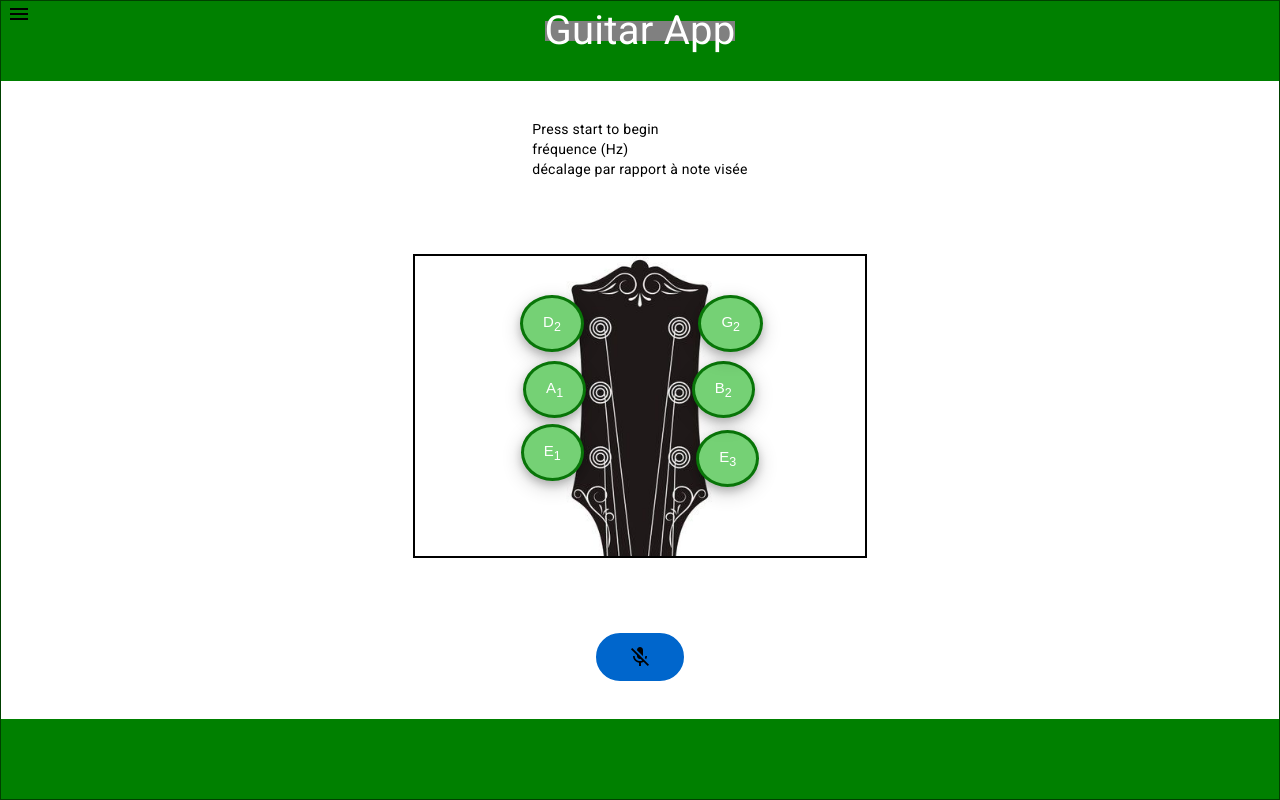
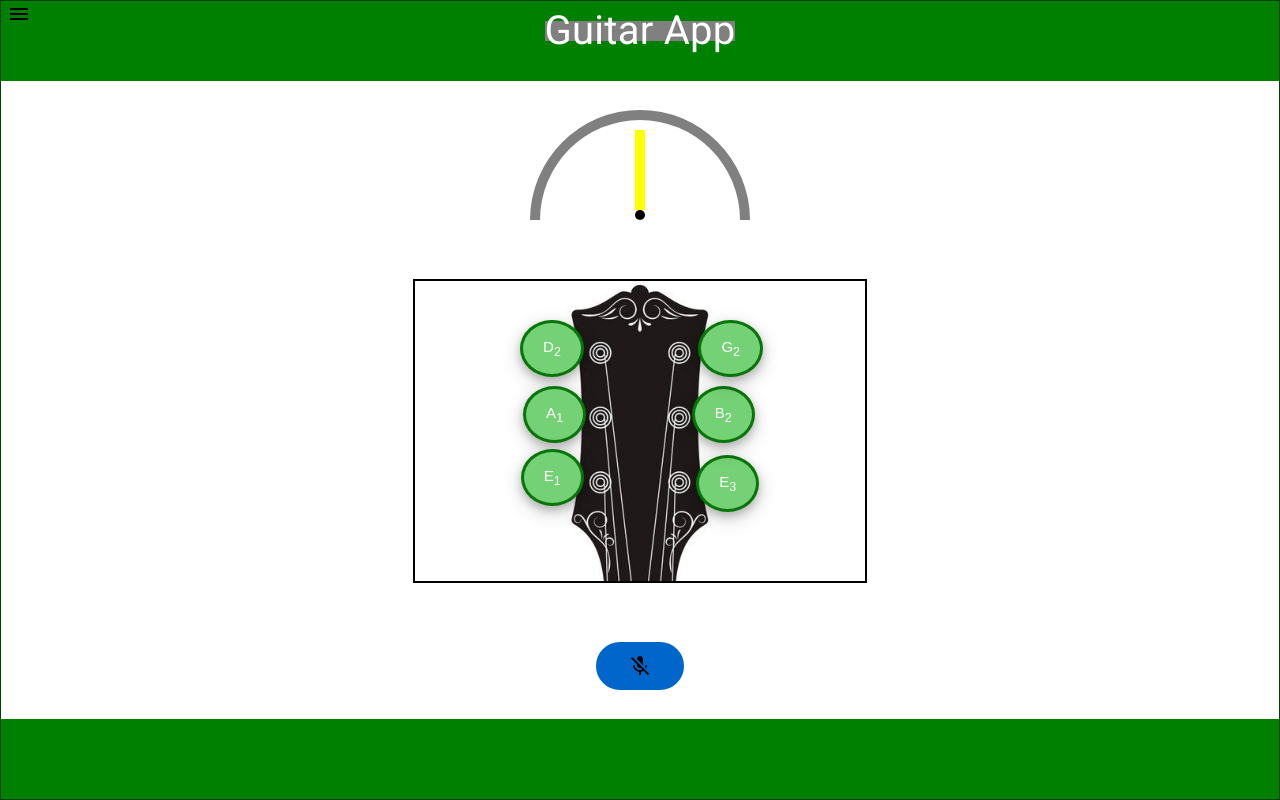
Before and after one commit to RadishSound/guitar-app, an Angular app: page / in a window 1280 px wide. Built offline with nearby package versions, Linux system fonts and the light colour scheme; a web font is replaced by a local one.

Commit message:
add gauge + arrow rotation function of offset

```diff
--- a/src/app/guitar-tuner/guitar-tuner.component.css
+++ b/src/app/guitar-tuner/guitar-tuner.component.css
@@ -9,6 +9,37 @@ align-items: center;
 justify-content: space-around;
 height: 100%;
 width: 100%;
+}
+
+#half-circle{
+    width: 200px;
+    height: 100px; /* as the half of the width */
+    background-color: rgb(255, 255, 255,0);
+    border-top-left-radius: 110px;  /* 100px of height + 10px of border */
+    border-top-right-radius: 110px; /*100px of height + 10px of border*/
+    border: 10px solid gray;
+    border-bottom: 0;
+    display: flex;
+    flex-direction: column;
+    justify-content: flex-end;
+    align-items: center;
+}
+#arrow{
+    transform-origin: bottom;
+    transform: rotate(0deg);
+
+}
+#needle{
+    background-color: yellow;
+    height: 80px;
+    width: 10px;
+
+}
+#round{
+    background-color: black;
+    border-radius: 50%;
+    height: 10px;
+    width: 10px;
 }
 
 #guitar-content{
--- a/src/app/guitar-tuner/guitar-tuner.component.html
+++ b/src/app/guitar-tuner/guitar-tuner.component.html
@@ -1,8 +1,15 @@
 <div id = "tuner-content">
-    <div>
-        <div id="note">Press start to begin</div>
+    <div id="gauge-tuner">
+        <div id="half-circle">
+            <div id="arrow">
+                <div id="needle"></div>
+                <div id="round"></div>
+
+            </div>
+    </div>
+        <!-- <div id="note">Press start to begin</div>
         <div id="frequence">fréquence (Hz)</div>
-        <div id="offset">décalage par rapport à note visée</div>
+        <div id="offset">décalage par rapport à note visée</div> -->
     </div>
     <div id="guitar-content">
         <button class="button-tuner" id="tunere" (click)="tuningWithNote('E', 3,1)" [ngStyle]="{'background-color': buttonActiveList[0]? 'rgb(67, 73, 67)': 'rgb(117, 209, 117)'}">E<sub>3</sub></button>
--- a/src/app/services/guitar-tuner.service.ts
+++ b/src/app/services/guitar-tuner.service.ts
@@ -1,3 +1,4 @@
+import { IsFocusableConfig } from '@angular/cdk/a11y';
 import { Injectable } from '@angular/core';
 
 @Injectable({
@@ -129,6 +130,8 @@ export class GuitarTunerService {
           let note = <HTMLDivElement> document.getElementById('note');
           let frequence = <HTMLDivElement> document.getElementById('frequence');
           let offset = <HTMLDivElement> document.getElementById('offset');
+          let arrow = <HTMLDivElement> document.getElementById('arrow');
+
 
 
           if(note){
@@ -145,7 +148,10 @@ export class GuitarTunerService {
           if(offset){
             offset.innerText = "décalage :" +offsetPlayed;
               }
-
+          if(arrow){
+            arrow.style.transform = `rotate(${this.arrowRotation(offsetPlayed)}deg)`;
+            console.log(offsetPlayed*9);
+          }
         }
 
         drawNote();
@@ -262,4 +268,14 @@ frequenceFromIndexNote( indexNote: number, harmonic: number ) {
 isTuned(frequencyPlayed: number): boolean{
   return Math.abs(frequencyPlayed-this.frequencyTarget) < 5;
 }
+arrowRotation(offset: number): number{
+  let angle = offset*9;
+  if(angle>90){
+    angle=90;
+  }
+  else if(angle <-90){
+    angle = -90;
+  }
+  return  angle;
 }
+}
```
